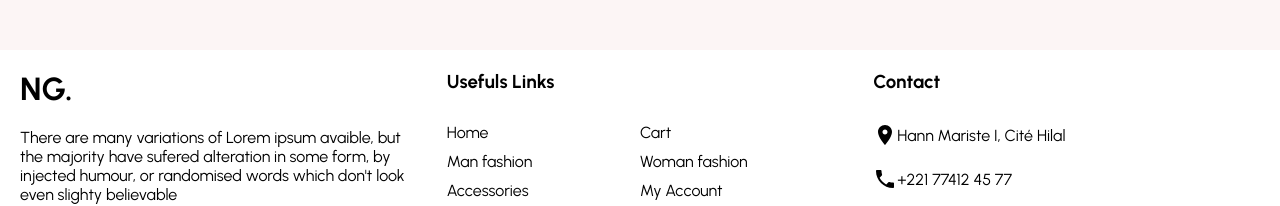
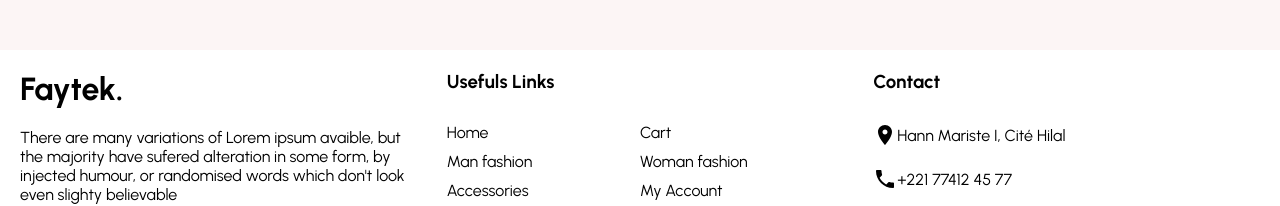
Before and after one commit to ng-xcv/Ecommerce, a React (Create React App) app in the folder frontend/: page / in a window 1280 px wide. Shown: the part 1966-2172 px from the top of the page. Built offline with nearby package versions, Linux system fonts and the light colour scheme; no server answers.

Commit message:
HTTPS over backend

```diff
--- a/frontend/src/components/Footer.jsx
+++ b/frontend/src/components/Footer.jsx
@@ -82,7 +82,7 @@ const Footer = () => {
    return (
       <Container>
          <Left>
-            <Logo>NG.</Logo>
+            <Logo>Faytek.</Logo>
             <Description>
                There are many variations of Lorem ipsum avaible, but the
                majority have sufered alteration in some form, by injected
--- a/frontend/src/pages/Cart.jsx
+++ b/frontend/src/pages/Cart.jsx
@@ -252,7 +252,7 @@ const Cart = () => {
                      <SummaryItemPrice>$ 80</SummaryItemPrice>
                   </SummaryItem>
                   <StripeCheckout
-                     name="NG Shop"
+                     name="Faytek."
                      image="https://lh3.googleusercontent.com/-2CM1pnzJlE0/AAAAAAAAAAI/AAAAAAAAAAA/AMZuuckDzEMekOLFH38qi_umB63t-t6bQw/photo.jpg?sz=46"
                      billingAddress
                      shippingAddress
--- a/frontend/src/pages/Login.jsx
+++ b/frontend/src/pages/Login.jsx
@@ -103,7 +103,7 @@ const Login = () => {
       <Container>
          <Wrapper>
             <Logo style={{ color: "black" }}>
-               NG
+               Faytek.
                <ShoppingCart style={{ color: "#c84d62 ", marginLeft: "5px" }} />
             </Logo>
             <Title>SIGN IN</Title>
--- a/frontend/src/pages/Register.jsx
+++ b/frontend/src/pages/Register.jsx
@@ -77,7 +77,7 @@ const Register = () => {
       <Container>
          <Wrapper>
             <Logo style={{ color: "black" }}>
-               NG
+               Faytek.
                <ShoppingCart style={{ color: "#e79736 ", marginLeft: "5px" }} />
             </Logo>
             <Title>CREATE AN ACCOUNT</Title>
```
